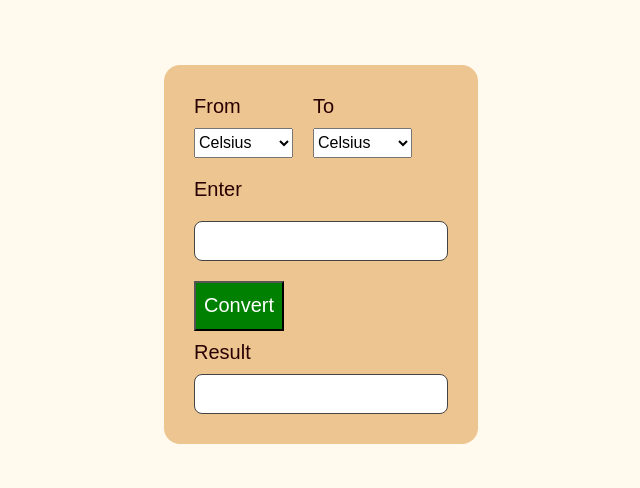
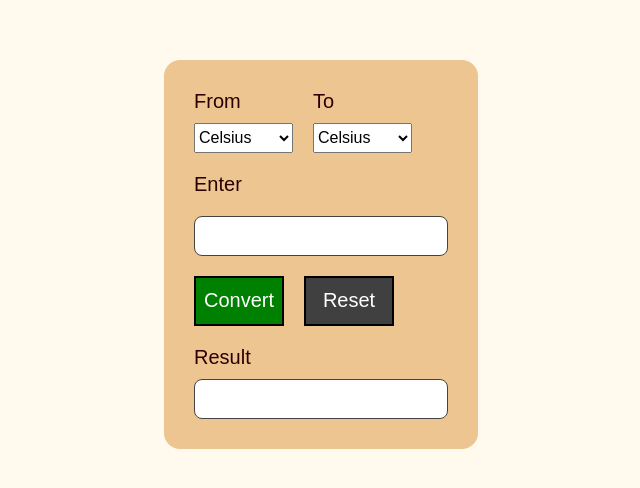
Before and after one commit to Kriso06/temperature-conversion, a plain HTML site: page index.html in a window 1280 px wide. Shown: the part 146-634 px from the top of the page, without its empty margins (319-959 px from the left). Drawn offline with Linux system fonts and the light colour scheme.

Commit message:
Added Reset Button

```diff
--- a/index.html
+++ b/index.html
@@ -28,8 +28,11 @@
             </div>
                 <form>
                     <div style="margin: 10px;">Enter</div>
-                    <input type="text" id="in" class="input-box">
-                    <input type="button" value="Convert" onclick="convert()" style="display: flex; height: 50px;background-color: green;color: white;margin: 10px;width: 90px;font-size: 20px;">
+                    <input type="text" id="in" class="input-box" onkeydown="if(event.key==='Enter'){event.preventDefault();convert();}">
+                  <div class="row">
+                    <input type="button" value="Convert" onclick="convert()" style="display: flex; height: 50px;background-color: green;color: white;margin: 10px;width: 90px;font-size: 20px;border: 2px solid black;">
+                    <input type="button" value="Reset" onclick="resetForm()" style="display: flex; height: 50px;background-color: rgb(64, 64, 64);color: white;margin: 10px;width: 90px;font-size: 20px;border: 2px solid black;">
+                  </div>
                 </form>
                 <div style="margin: 10px;">Result</div>
                 <div id="res" class="result-box"></div>
--- a/script.js
+++ b/script.js
@@ -17,3 +17,8 @@ function convert(){
     }
     document.getElementById("res").innerText=res;
 }
+
+function resetForm(){
+    document.getElementById('in').value="";
+    document.getElementById('res').innerText="";
+}
```
